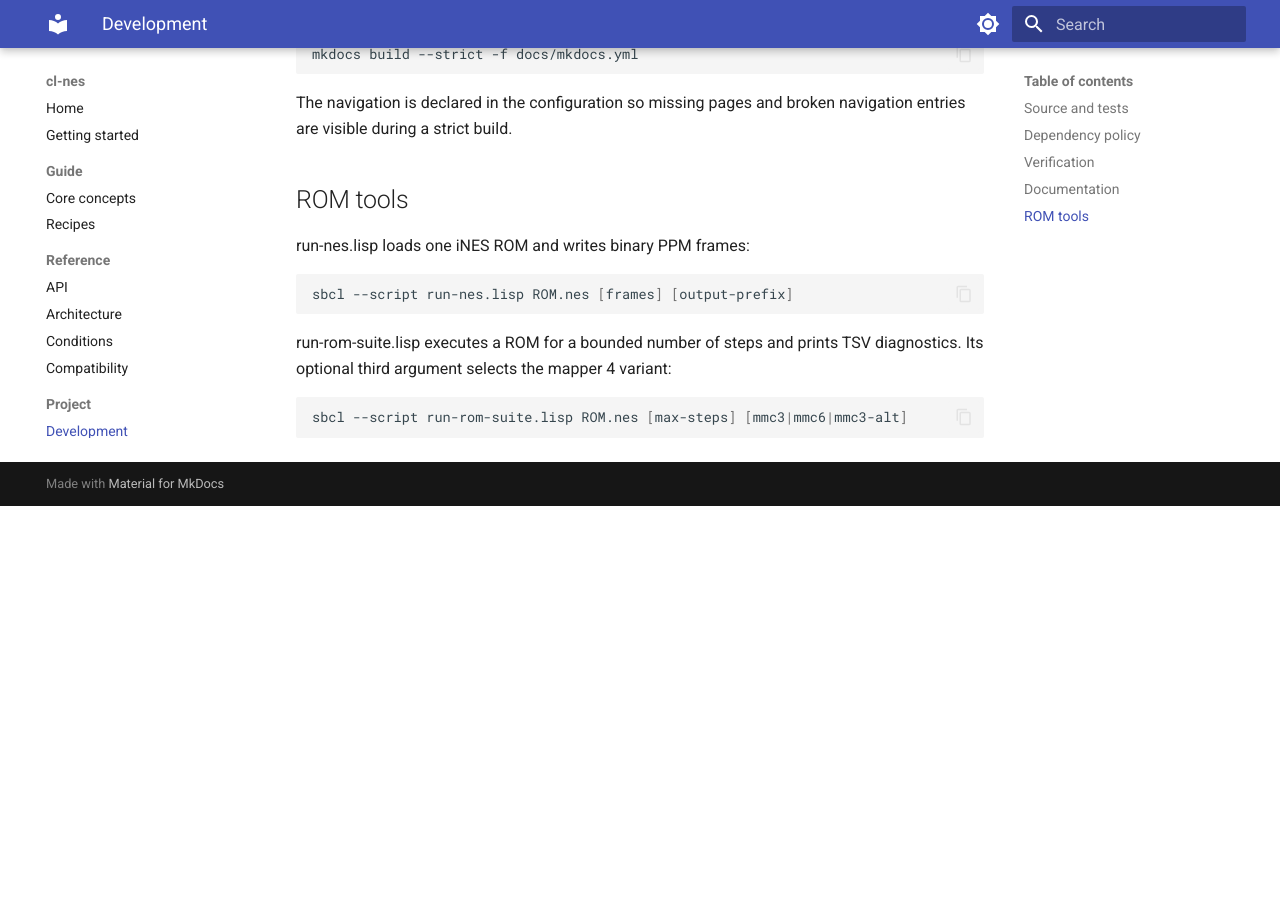
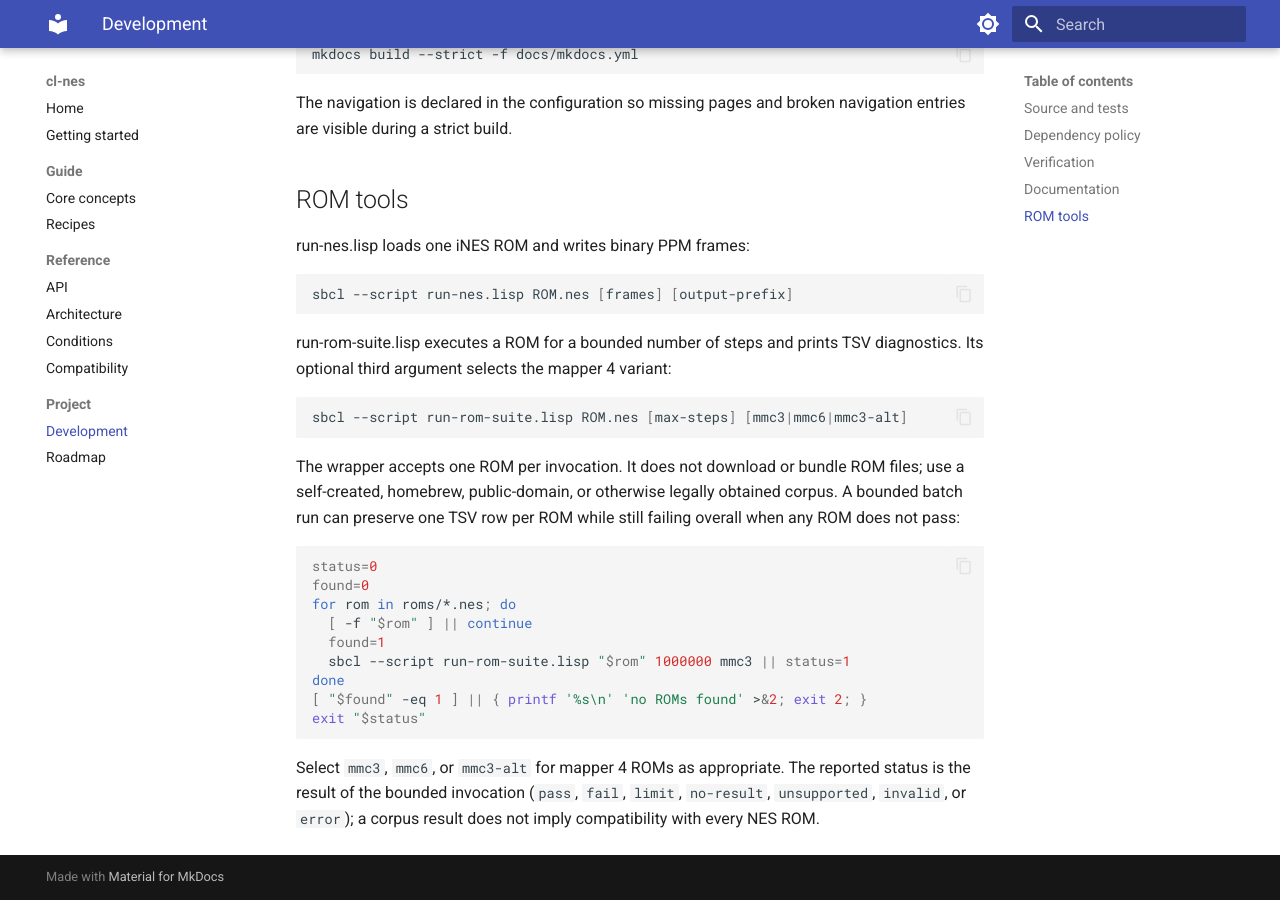
Before and after one commit to nerima-lisp/cl-nes, an MkDocs documentation site: the page built from docs/src/project/development.md, in a window 1280 px wide and 900 px high, scrolled down 2062 px. Built offline with MkDocs 1.6.1 and Material for MkDocs 9.7.7, drawn with Linux system fonts in a browser that asks for light colours; before the commit the page ends 2568 px from its top, so only the background shows below that.

Commit message:
docs: document legal ROM corpus verification

```diff
--- a/docs/src/project/development.md
+++ b/docs/src/project/development.md
@@ -111,3 +111,25 @@
 ~~~sh
 sbcl --script run-rom-suite.lisp ROM.nes [max-steps] [mmc3|mmc6|mmc3-alt]
 ~~~
+
+The wrapper accepts one ROM per invocation. It does not download or bundle ROM
+files; use a self-created, homebrew, public-domain, or otherwise legally
+obtained corpus. A bounded batch run can preserve one TSV row per ROM while
+still failing overall when any ROM does not pass:
+
+~~~sh
+status=0
+found=0
+for rom in roms/*.nes; do
+  [ -f "$rom" ] || continue
+  found=1
+  sbcl --script run-rom-suite.lisp "$rom" 1000000 mmc3 || status=1
+done
+[ "$found" -eq 1 ] || { printf '%s\n' 'no ROMs found' >&2; exit 2; }
+exit "$status"
+~~~
+
+Select `mmc3`, `mmc6`, or `mmc3-alt` for mapper 4 ROMs as appropriate. The
+reported status is the result of the bounded invocation (`pass`, `fail`,
+`limit`, `no-result`, `unsupported`, `invalid`, or `error`); a corpus result
+does not imply compatibility with every NES ROM.
```
Also changed, not shown: README.md.
